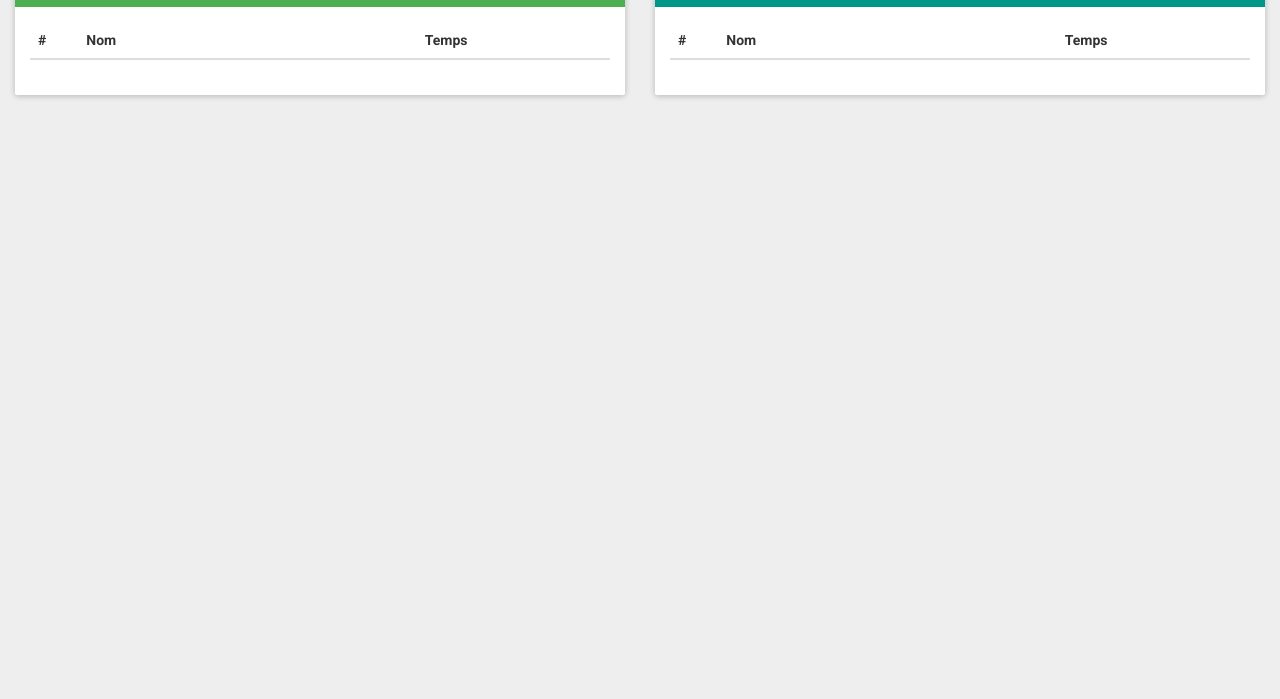
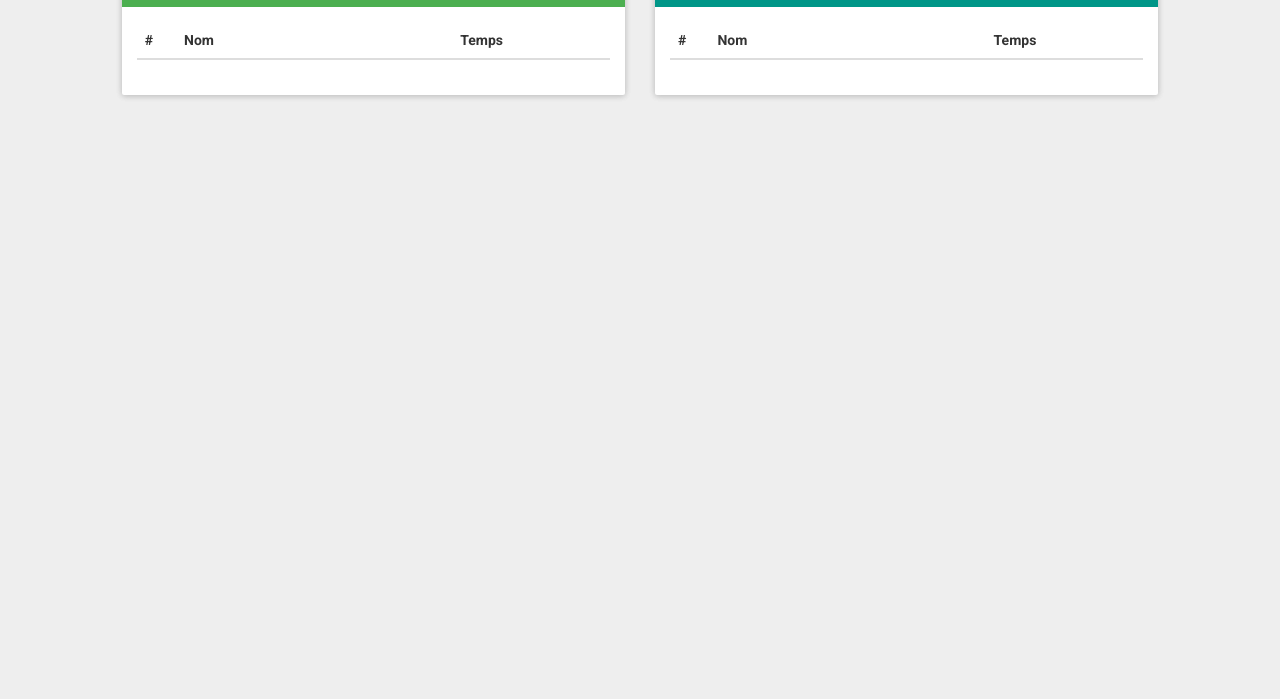
Before and after one commit to raphael-courivaud/escalade-test, a website: page templates/index.material.html in a window 1280 px wide. Shown: the part 101-800 px from the top of the page. Drawn offline with Linux system fonts and the light colour scheme; files that its build step writes are made by us from their sources; no server answers; files whose address does not match are found by name.

Commit message:
almost good

```diff
--- a/templates/index.material.html
+++ b/templates/index.material.html
@@ -85,7 +85,7 @@
     			<span class="hamb-middle"></span>
 				<span class="hamb-bottom"></span>
             </button>
-            <div class="col-md-12">
+            <div class="col-md-10 col-md-offset-1">
                 <div id="single-category">
                     <div class="col-md-6 col-md-offset-3 col-sm-12">
                         <div class="panel panel-primary">
```
